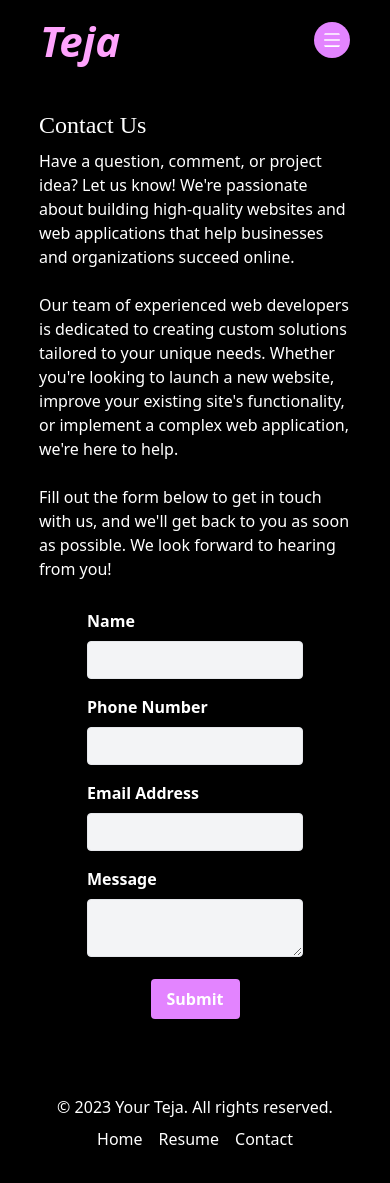
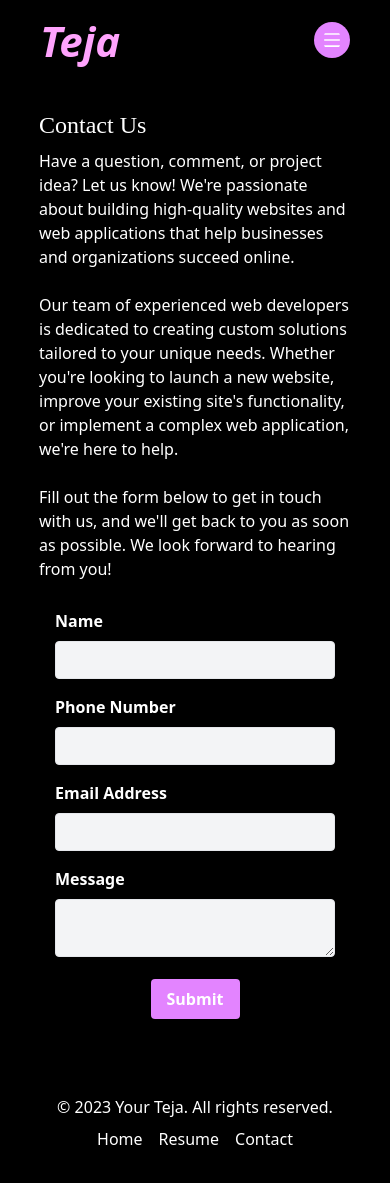
Before and after one commit to Teja-saie/2023-portfolio, a React (Vite) app: page /contact in a window 390 px wide. Built offline with nearby package versions, Linux system fonts and the light colour scheme.

Commit message:
Small Tweaks

```diff
--- a/index.html
+++ b/index.html
@@ -4,7 +4,7 @@
     <meta charset="UTF-8" />
     <link rel="icon" type="image/svg+xml" href="/vite.svg" />
     <meta name="viewport" content="width=device-width, initial-scale=1.0" />
-    <title>Vite + React + TS</title>
+    <title>Teja's Website</title>
   </head>
   <body>
     <div id="root"></div>
--- a/src/assets/Components/Banner.tsx
+++ b/src/assets/Components/Banner.tsx
@@ -8,7 +8,7 @@ const Banner = () => {
     <div className='snap-start bg-hero-pattern bg-no-repeat bg-cover w-screen md:w-screen text-white h-[100vh] overflow-hidden grid place-content-center'>
       <div className='banner rounded-2xl h-[80vh] w-[80vw] flex justify-center flex-col items-center'>
         <h1 className='text-4xl text-white'>Hi, I'm <span className='font-extrabold'>Teja</span></h1>
-        <p className='my-2 text-2xl font-semibold'>I am a <Typewriter texts={['Full Stack Developer','React JS Developer', 'Frontend Developer', 'Mern Stack Developer']} /></p>
+        <p className='my-2 text-2xl font-semibold'>I am a <Typewriter texts={['Full Stack Developer','React JS Developer', 'Frontend Developer']} /></p>
         <Link to="/contact" className='flex items-center text-center border-2 border-third p-2 rounder-lg w-[150px] m-3 hover:bg-third hover:text-black font-semibold transition ease-in-out rounded-lg justify-center'>Contact Me <AiOutlineMail className='inline ml-[4px]'/></Link>
       </div>
     </div>
--- a/src/assets/Components/Projects.tsx
+++ b/src/assets/Components/Projects.tsx
@@ -5,7 +5,7 @@ const Projects = () => {
   const projectsData = [
     {
       title: "Dashboard",
-      role: "Dorothy Orem was a nursing theorist who developed the Self-Care Deficit Theory. This theory posits that individuals have a natural desire to care for themselves, but may require assistance in doing so if they are unable to meet their own self-care needs. According to Orem, nursing should aim to facilitate the individual's ability to engage in self-care, and should provide the necessary support to help them do so.Orem's theory is based ",
+      role:"Developing new features and mainting exising code base which is developed using MERN stack, I have also worked on Node js and ongoose in this project"
     },
     {
       title: "Analytics",
--- a/src/assets/Pages/Contact.tsx
+++ b/src/assets/Pages/Contact.tsx
@@ -32,8 +32,8 @@ export default function ContactForm() {
           you as soon as possible. We look forward to hearing from you!
         </p>
         <div className="py-1">
-          <div className="max-w-4xl mx-auto px-4 sm:px-6 lg:px-8">
-            <div className="shadow-md rounded px-8 pt-6 pb-8 mb-4">
+          <div className="lg:max-w-4xl sm:w-full md:w-full lg:mx-auto px-4">
+            <div className="shadow-md rounded pt-6 pb-8 mb-4">
               <form onSubmit={handleSubmit} className="mx-auto max-w-md">
                 <div className="mb-4">
                   <label
--- a/src/assets/Pages/Resume.tsx
+++ b/src/assets/Pages/Resume.tsx
@@ -8,7 +8,7 @@ function DownloadResume() {
     <motion.div  initial={{ opacity: 0}}
     animate={{ opacity: 1}}
     exit={{ opacity: 0}}
-    transition={{ duration: 2 }} className="pt-[10vw] h-[70vh] flex flex-col justify-center items-center w-screen">
+    transition={{ duration: 2 }} className="text-center pt-[10vw] h-[70vh] flex flex-col justify-center items-center w-screen">
       {/* <h1>Download My Resume</h1>
       <p>Click the button below to download my resume in PDF format.</p>
       <a href={"#"} target="_blank" download><button>Download Resume</button></a> */}
--- a/tailwind.config.cjs
+++ b/tailwind.config.cjs
@@ -24,7 +24,7 @@ module.exports = {
       fade: 'fadein 1s ease-in-out',
     },
     backgroundImage: {
-      'hero-pattern': "url('https://gatsby-otto.netlify.app/static/42f70dab47cd59addb50ba1c5245ad3b/034af/mesh.png')",
+      'hero-pattern': "url('../src/assets/images/mesh.png')",
     },
     extend: {
 			fontFamily: {
```
Also changed, not shown: src/assets/images/mesh.png (added).
